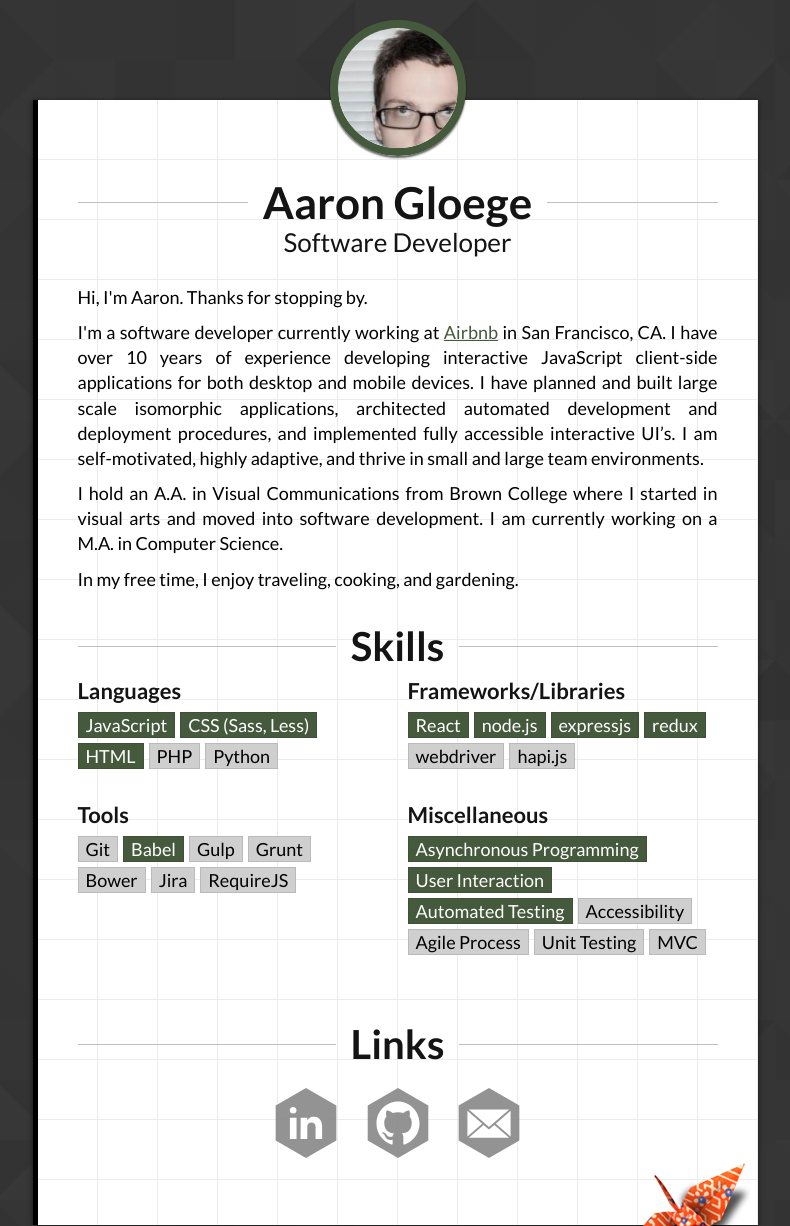
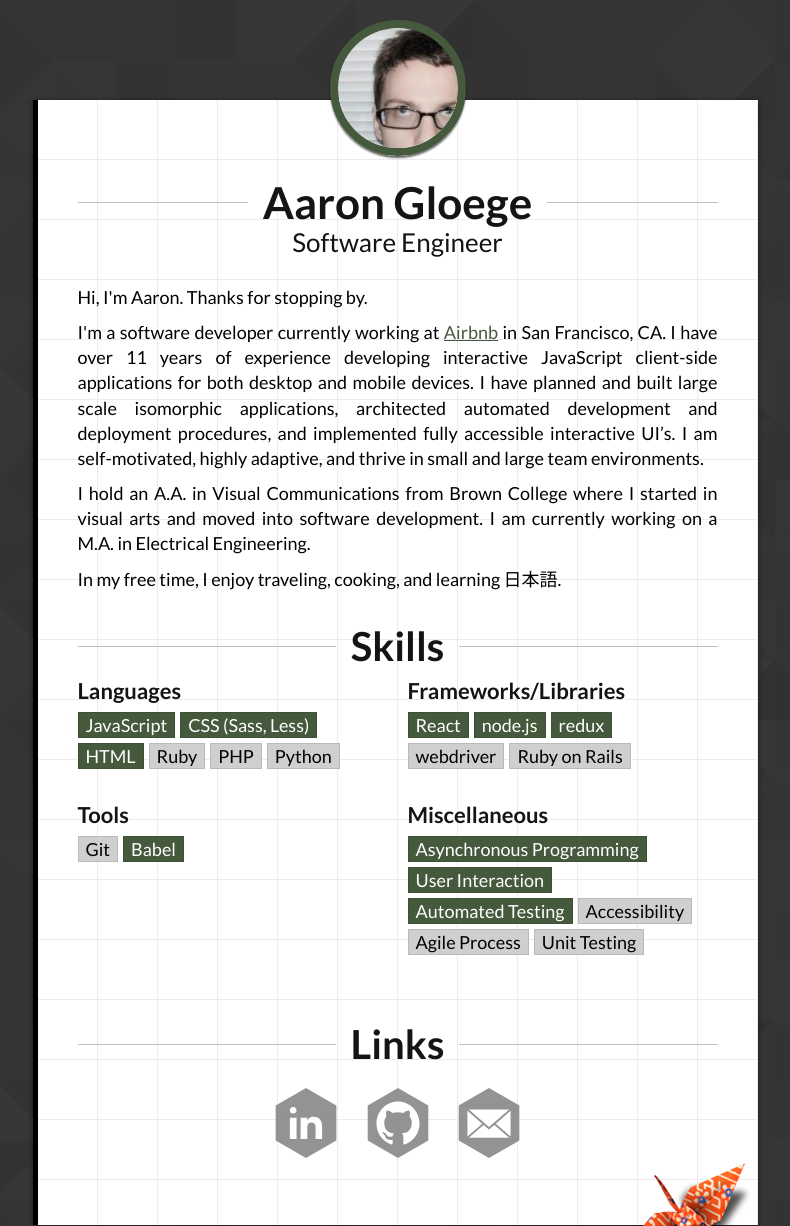
Before and after one commit to aarongloege/aarongloege.github.io, a website: page index.html in a window 1280 px wide. Shown: the top 1226 px of the page, without its empty margins (245-1035 px from the left). Drawn offline with Linux system fonts and the light colour scheme.

Commit message:
Update index.html

```diff
--- a/index.html
+++ b/index.html
@@ -2,7 +2,7 @@
 <html>
 <head>
     <meta charset="UTF-8">
-    <title>Aaron Gloege :: Software Developer</title>
+    <title>Aaron Gloege :: Software Engineer</title>
     <meta name="viewport" content="width=device-width, initial-scale=1">
     <link rel="stylesheet prefetch" href="https://fonts.googleapis.com/css?family=Lato:400,700"/>
     <link rel="stylesheet" href="assets/styles/screen.css"/>
@@ -12,13 +12,13 @@
     <section class="verticalRythm">
         <img class="avatar" src="assets/media/images/avatar.jpg"/>
         <h1 class="heading heading_1 text text_center fancy"><span>Aaron Gloege</span></h1>
-        <div class="heading heading_sub text text_center">Software Developer</div>
+        <div class="heading heading_sub text text_center">Software Engineer</div>
     </section>
     <section class="verticalRythm">
         <p>Hi, I'm Aaron. Thanks for stopping by.</p>
-        <p>I'm a software developer currently working at <a href="http://airbnb.com/" title="Airbnb" target="_blank">Airbnb</a> in San Francisco, CA. I have over 10 years of experience developing interactive JavaScript client-side applications for both desktop and mobile devices. I have planned and built large scale isomorphic applications, architected automated development and deployment procedures, and implemented fully accessible interactive UI’s. I am self-motivated, highly adaptive, and thrive in small and large team environments.</p>
-        <p>I hold an A.A. in Visual Communications from Brown College where I started in visual arts and moved into software development. I am currently working on a M.A. in Computer Science.</p>
-        <p>In my free time, I enjoy traveling, cooking, and gardening.</p>
+        <p>I'm a software developer currently working at <a href="http://airbnb.com/" title="Airbnb" target="_blank">Airbnb</a> in San Francisco, CA. I have over 11 years of experience developing interactive JavaScript client-side applications for both desktop and mobile devices. I have planned and built large scale isomorphic applications, architected automated development and deployment procedures, and implemented fully accessible interactive UI’s. I am self-motivated, highly adaptive, and thrive in small and large team environments.</p>
+        <p>I hold an A.A. in Visual Communications from Brown College where I started in visual arts and moved into software development. I am currently working on a M.A. in Electrical Engineering.</p>
+        <p>In my free time, I enjoy traveling, cooking, and learning 日本語.</p>
     </section>
     <section class="verticalRythm">
         <h2 class="heading heading_2 verticalRythm_sm fancy"><span>Skills</span></h2>
@@ -29,6 +29,7 @@
                     <li class="skill skill_proficient">JavaScript</li>
                     <li class="skill skill_proficient">CSS (Sass, Less)</li>
                     <li class="skill skill_proficient">HTML</li>
+                    <li class="skill">Ruby</li>
                     <li class="skill">PHP</li>
                     <li class="skill">Python</li>
                 </ul>
@@ -38,10 +39,9 @@
                 <ul class="clearfix">
                     <li class="skill skill_proficient">React</li>
                     <li class="skill skill_proficient">node.js</li>
-                    <li class="skill skill_proficient">expressjs</li>
                     <li class="skill skill_proficient">redux</li>
                     <li class="skill">webdriver</li>
-                    <li class="skill">hapi.js</li>
+                    <li class="skill">Ruby on Rails</li>
                 </ul>
             </div>
             <div class="verticalRythm grid-col grid-col_6">
@@ -49,11 +49,6 @@
                 <ul class="clearfix">
                     <li class="skill">Git</li>
                     <li class="skill skill_proficient">Babel</li>
-                    <li class="skill">Gulp</li>
-                    <li class="skill">Grunt</li>
-                    <li class="skill">Bower</li>
-                    <li class="skill">Jira</li>
-                    <li class="skill">RequireJS</li>
                 </ul>
             </div>
             <div class="verticalRythm grid-col grid-col_6">
@@ -65,7 +60,6 @@
                     <li class="skill">Accessibility</li>
                     <li class="skill">Agile Process</li>
                     <li class="skill">Unit Testing</li>
-                    <li class="skill">MVC</li>
                 </ul>
             </div>
         </div>
@@ -112,7 +106,7 @@
                 </a>
             </li>
             <li class="link">
-                <a href="mailto:aaron.gloege@gmail.com" target="_blank" title="Email">
+                <a href="mailto:&#097;&#097;&#114;&#111;&#110;&#046;&#103;&#108;&#111;&#101;&#103;&#101;&#064;&#103;&#109;&#097;&#105;&#108;&#046;&#099;&#111;&#109;m" target="_blank" title="Email">
                     <span class="icon icon_email">
                         <svg xmlns="http://www.w3.org/2000/svg" height="60" version="1.1" viewBox="0 0 60 60" width="60">
                             <g fill="none" fill-rule="evenodd" stroke="none" stroke-width="1">
```
